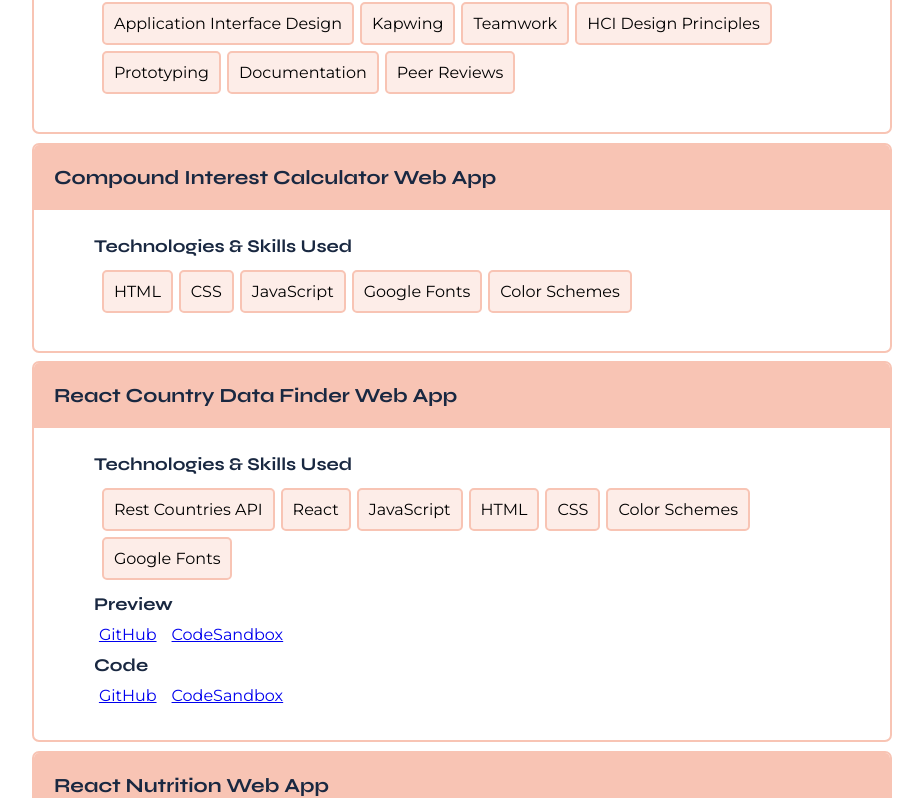
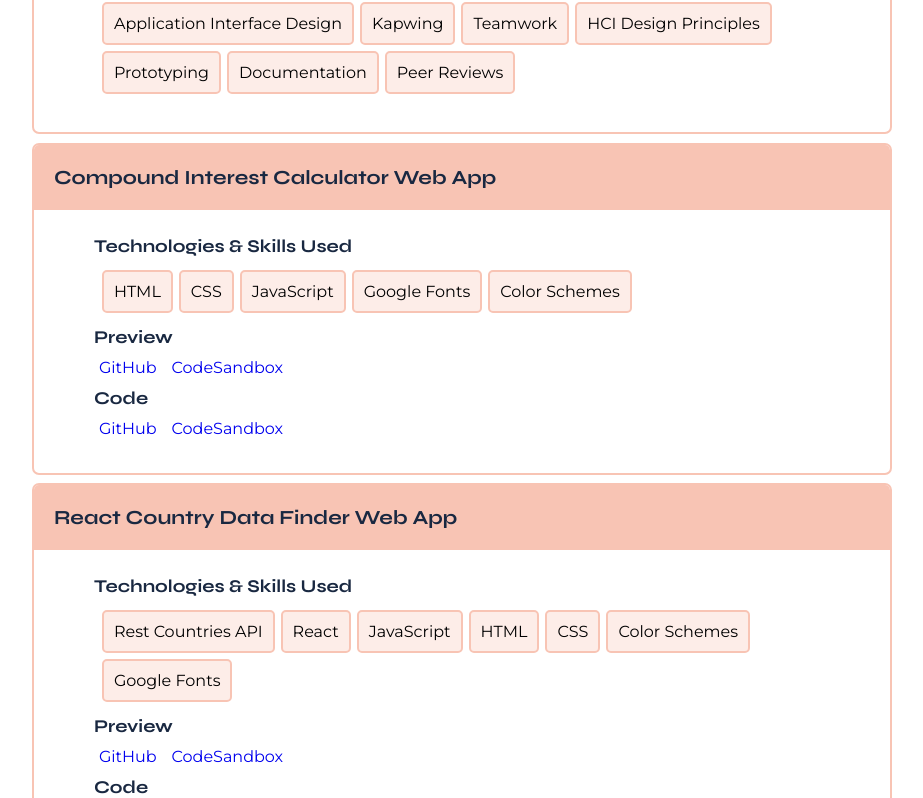
Before and after one commit to speer987/personal-website, a React (Create React App) app: page / in a window 1280 px wide. Shown: the part 1999-2797 px from the top of the page, without its empty margins (178-1101 px from the left). Built offline with nearby package versions, Linux system fonts and the light colour scheme.

Commit message:
adding updates to custom link style

```diff
--- a/src/App.css
+++ b/src/App.css
@@ -41,6 +41,15 @@ h2 {
   font-size: 35px;
   margin: 0px;
   color: var(--text-color);
+}
+
+.custom-a {
+  text-decoration: none;
+}
+
+.custom-a:hover {
+  font-weight: bold;
+  text-decoration: underline;
 }
 
 #button-one,
--- a/src/components/Coursework.js
+++ b/src/components/Coursework.js
@@ -35,7 +35,7 @@ export default function Coursework({ courseList }) {
             <div className="flex">
               {courseInfo?.preview?.map((item) => (
                 <h4 className="extra-padding" key={item}>
-                  <a href={item[1]} target="_blank">
+                  <a className="custom-a" href={item[1]} target="_blank">
                     {item[0]}
                   </a>
                 </h4>
@@ -51,7 +51,7 @@ export default function Coursework({ courseList }) {
             <div className="flex">
               {courseInfo?.code?.map((item) => (
                 <h4 className="extra-padding" key={item}>
-                  <a href={item[1]} target="_blank">
+                  <a className="custom-a" href={item[1]} target="_blank">
                     {item[0]}
                   </a>
                 </h4>
--- a/src/components/projects.js
+++ b/src/components/projects.js
@@ -22,6 +22,17 @@ const projects = [
     university: "Loyola Marymount University",
     // desc: ["I like pie."],
     tech: ["HTML", "CSS", "JavaScript", "Google Fonts", "Color Schemes"],
+    preview: [
+      ["GitHub", "speer987.github.io/compound-interest-calculator/"],
+      ["CodeSandbox", "https://loxvgn.csb.app/"],
+    ],
+    code: [
+      ["GitHub", "https://github.com/speer987/compound-interest-calculator"],
+      [
+        "CodeSandbox",
+        "https://codesandbox.io/p/sandbox/compound-interest-calculator-loxvgn?file=%2Findex.html%3A4%2C29",
+      ],
+    ],
   },
   {
     course: "React Country Data Finder Web App",
```
